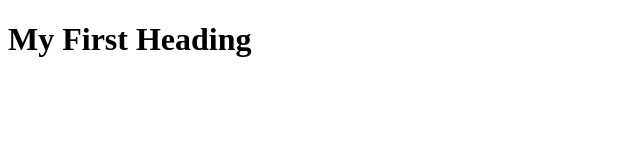
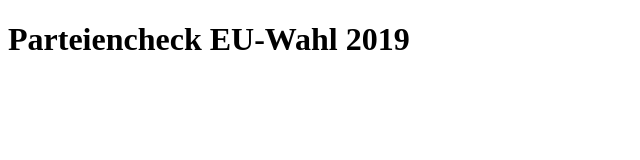
Before and after one commit to zugvoegel/zugvoegel.github.io, a plain HTML site: page app.html in a window 1280 px wide. Shown: the whole page, without its empty margins (0-640 px from the left). Drawn offline with nearby package versions, Linux system fonts and the light colour scheme.

Commit message:
Update app.html

```diff
--- a/app.html
+++ b/app.html
@@ -10,7 +10,7 @@
 </head>
 <body>
 
-<h1>My First Heading</h1>
+<h1>Parteiencheck EU-Wahl 2019</h1>
 
 <!-- only the following has to be included where the table should be placed on the site -->
 <script type="text/javascript" src="https://zugvoegel.github.io/partyCheck.js"></script>
```
